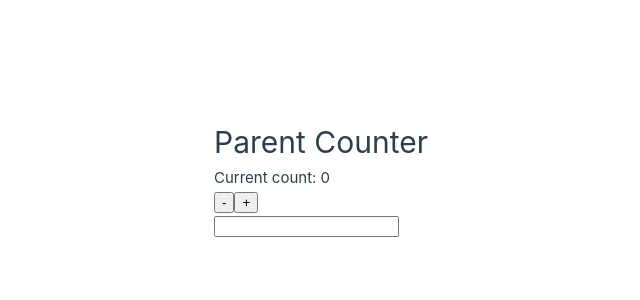
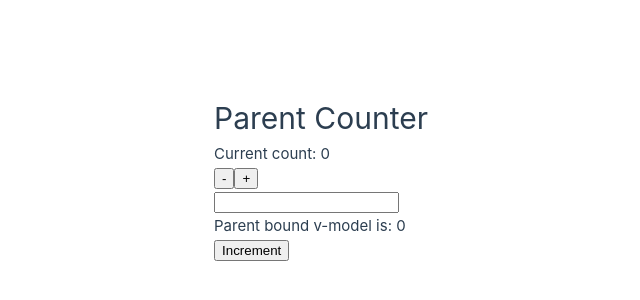
Before and after one commit to DmytroLymar/vue-practice, a Vue app: page / in a window 1280 px wide. Shown: the part 222-522 px from the top of the page, without its empty margins (319-959 px from the left). Built offline with nearby package versions, Linux system fonts and the light colour scheme.

Commit message:
(8.3.4) component v-model

```diff
--- a/src/App.vue
+++ b/src/App.vue
@@ -2,9 +2,11 @@
 import { ref } from 'vue'
 import CounterButton from './CounterButton.vue'
 import BaseInput from './BaseInput.vue'
+import Child from './Child.vue'
 
 const count = ref(0)
 const email = ref('')
+const countModel = ref(0)
 
 function increment() {
   count.value++
@@ -22,4 +24,6 @@ function decrement() {
 
   <BaseInput v-model="email" />
   <p>{{ email }}</p>
+
+  <Child v-model="countModel" />
 </template>
--- /dev/null
+++ b/src/Child.vue
@@ -0,0 +1,12 @@
+<script setup>
+const model = defineModel()
+
+function update() {
+  model.value++
+}
+</script>
+
+<template>
+  <div>Parent bound v-model is: {{ model }}</div>
+  <button @click="update">Increment</button>
+</template>
```
